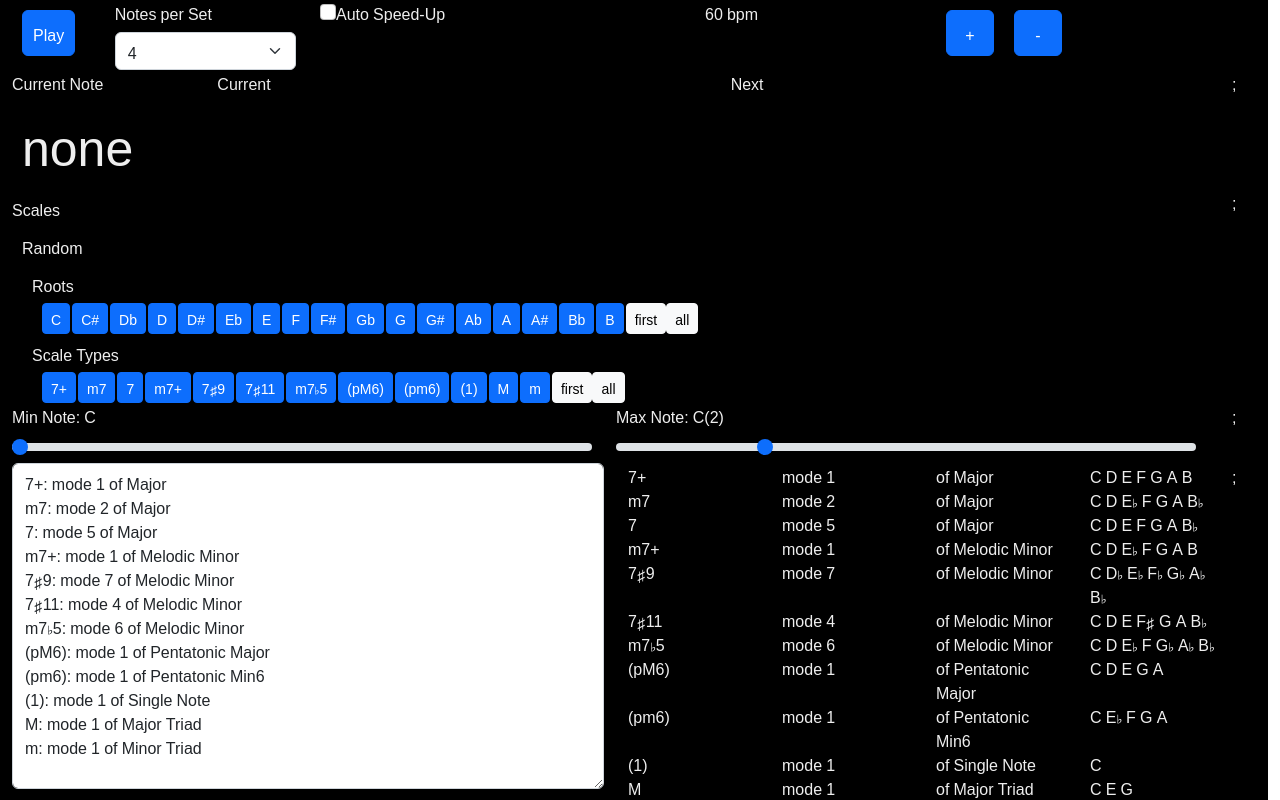
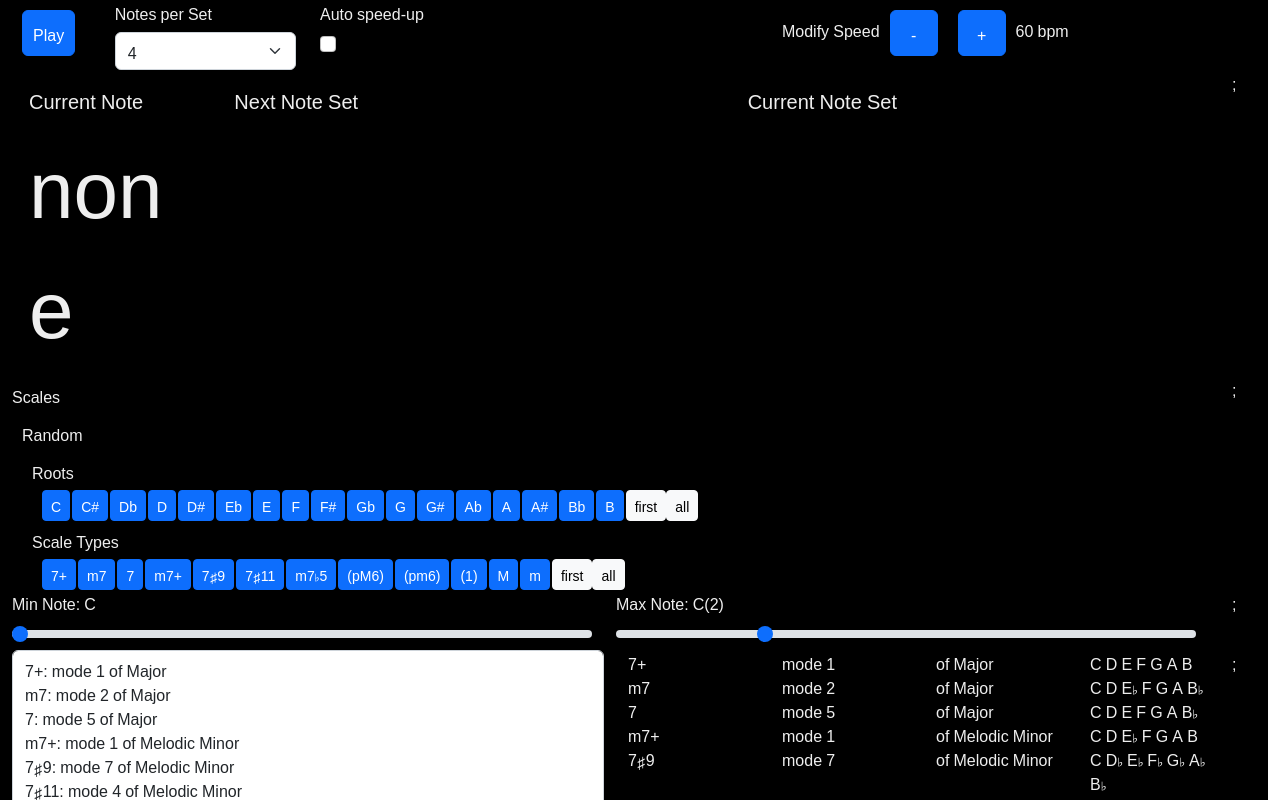
Before and after one commit to colorlessred/scale-practice, a React (Create React App) app: page / in a window 1280 px wide. Shown: the top 800 px of the page. Built offline with nearby package versions, Linux system fonts and the light colour scheme.

Commit message:
improve layout

```diff
--- a/package.json
+++ b/package.json
@@ -12,9 +12,9 @@
     "@types/react-dom": "^18.0.11",
     "bootstrap": "^5.2.3",
     "react": "^18.2.0",
-    "react-bootstrap": "^2.7.2",
+    "react-bootstrap": "2.8.0",
     "react-dom": "^18.2.0",
-    "react-scripts": "^5.0.1",
+    "react-scripts": "5.0.1",
     "tone": "^14.7.77",
     "web-vitals": "^1.1.2"
   },
@@ -56,6 +56,6 @@
     "mocha": "^10.2.0",
     "nyc": "^15.1.0",
     "ts-node": "^10.9.1",
-    "typescript": "^5.0.2"
+    "typescript": "5.0.4"
   }
 }
--- a/src/UI/CurrentNoteUI.tsx
+++ b/src/UI/CurrentNoteUI.tsx
@@ -1,4 +1,5 @@
 import {Note} from "../musicEngine/Note";
+import {Card} from "react-bootstrap";
 
 type Props = {
     note: Note | undefined;
@@ -7,7 +8,11 @@ type Props = {
 
 export function CurrentNoteUI({note, title}: Props) {
     return (<>
-        <label htmlFor={`ns-${title}`}>{title}</label>
-        <div className="current-note">{note ? `${note}` : 'none'}</div>
+        <Card>
+            <Card.Body>
+                <Card.Title>{title}</Card.Title>
+                <Card.Text className="currentNote">{note ? `${note}` : 'none'}</Card.Text>
+            </Card.Body>
+        </Card>
     </>);
 }
--- a/src/UI/NoteSetUI.tsx
+++ b/src/UI/NoteSetUI.tsx
@@ -1,4 +1,5 @@
 import {NoteSet} from "../musicEngine/NoteSet";
+import {Card} from "react-bootstrap";
 
 type Props = {
     title: string;
@@ -6,16 +7,19 @@ type Props = {
 }
 
 export function NoteSetUI({title, noteSet}: Props) {
-    // this will display the notes on the staff, probably using opensheetmusicdisplay
-
-    const display = (noteSet) ? `${noteSet.getFullName()}: ${noteSet.toString()}` : '';
+    // this will eventually display the notes on the staff, probably using opensheetmusicdisplay
 
     return (
-        <>
-            <label htmlFor={`ns-${title}`}>{title}</label>
-            <div className="note-set-ui" id={`ns-${title}`}>
-                <span className="noteSet">{display}</span>
-            </div>
-        </>
+        <Card>
+            <Card.Body>
+                <Card.Title>{title}</Card.Title>
+                {(noteSet !== undefined) &&
+                    <>
+                        <Card.Text className="noteSet">{noteSet.getFullName()}</Card.Text>
+                        <Card.Footer>{noteSet.toString()}</Card.Footer>
+                    </>
+                }
+            </Card.Body>
+        </Card>
     );
 }
--- a/src/UI/ScalePlayer.tsx
+++ b/src/UI/ScalePlayer.tsx
@@ -83,8 +83,8 @@ export function ScalePlayer() {
             </Row>
             <Row>
                 <Col md={2}><CurrentNoteUI note={currentNote} title={"Current Note"}/></Col>
-                <Col md={5}><NoteSetUI title="Current" noteSet={currentNoteSet}/></Col>
-                <Col md={5}><NoteSetUI title="Next" noteSet={nextNoteSet}/></Col>
+                <Col md={5}><NoteSetUI title="Next Note Set" noteSet={nextNoteSet}/></Col>
+                <Col md={5}><NoteSetUI title="Current Note Set" noteSet={currentNoteSet}/></Col>
             </Row>;
             <Row>
                 <Col md={12}>
--- a/src/UI/SpeedControls.tsx
+++ b/src/UI/SpeedControls.tsx
@@ -1,5 +1,5 @@
 import {SpeedControlManual} from "./SpeedControlManual";
-import {Col, Row} from "react-bootstrap";
+import {Col, Form, Row} from "react-bootstrap";
 
 type Props = {
     npm: number,
@@ -7,19 +7,19 @@ type Props = {
 }
 
 export function SpeedControls({npm, setNpm}: Props) {
-
     return (
-        <Row id="SpeedControls">
-            <Col md={5}>
-                <input className="form-check-input" type="checkbox" id="auto-speed-up"/>
-                <label className="form-check-label" htmlFor="coding">Auto Speed-Up</label>
+        <Row>
+            <Col id="SpeedControls">
+                <Form.Group>
+                    <Form.Label>Auto speed-up</Form.Label>
+                    <Form.Check></Form.Check>
+                </Form.Group>
             </Col>
-            <Col md={3}>
-                <Col md={6}>{npm} bpm</Col>
-            </Col>
-            <Col md={3}>
-                <SpeedControlManual step={5} speed={npm} setSpeed={setNpm}/>
-                <SpeedControlManual step={-5} speed={npm} setSpeed={setNpm}/>
+            <Col>
+                <Form.Label>Modify Speed</Form.Label>
+                <SpeedControlManual step={-2} speed={npm} setSpeed={setNpm}/>
+                <SpeedControlManual step={2} speed={npm} setSpeed={setNpm}/>
+                <Form.Label>{npm} bpm</Form.Label>
             </Col>
         </Row>
     );
--- a/src/index.css
+++ b/src/index.css
@@ -1,7 +1,6 @@
 /*@import url('https://fonts.googleapis.com/css2?family=Noto+Music&display=swap');*/
 
-.container-fluid
-{
+.container-fluid, div.card {
     background-color: #000;
     color: #eee;
     font-family: 'Noto Music', sans-serif;
@@ -56,3 +55,7 @@ button.speedControlManual {
     /*width: 2em;*/
     margin-right: 2px;
 }
+
+.noteSet, .currentNote {
+    font-size: 5em;
+}
```
Also changed, not shown: 1 other file (tests, documents, lock files or other folders).
